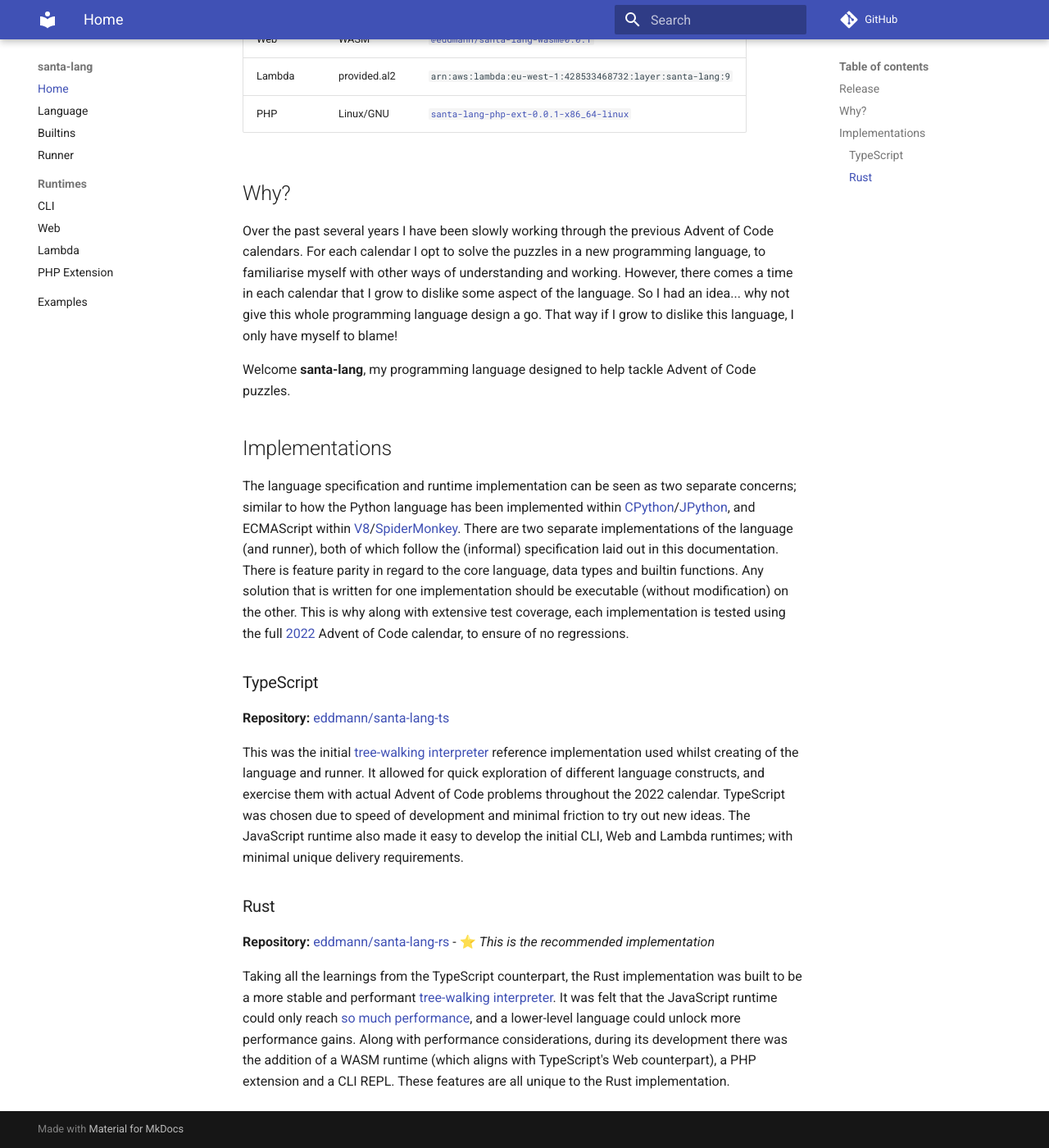
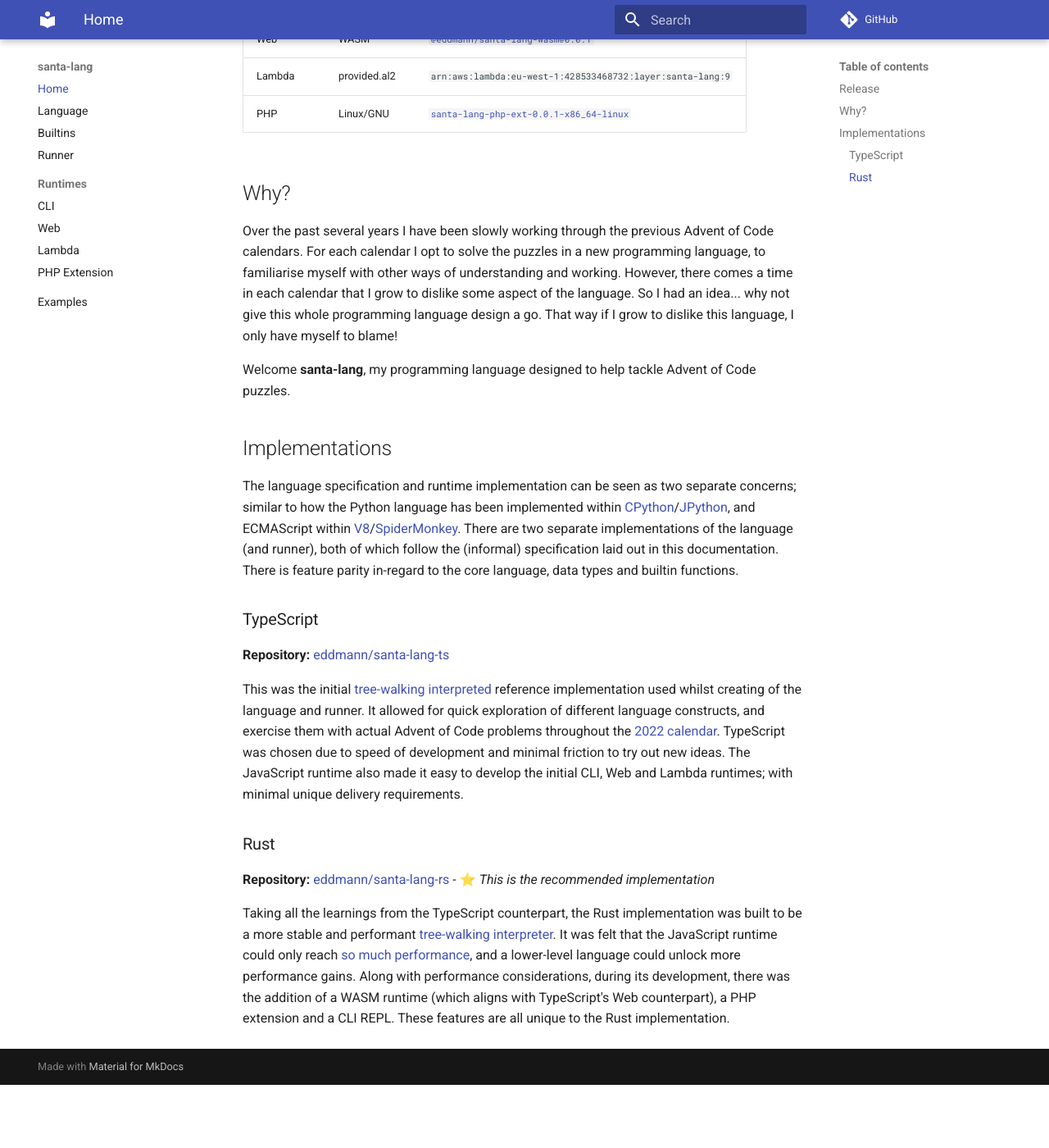
Before and after one commit to eddmann/santa-lang, an MkDocs documentation site: the page built from docs/index.md, in a window 1280 px wide and 1400 px high, scrolled down 949 px. Shown: the whole window at 82% size. Built offline with MkDocs 1.6.1 and Material for MkDocs 9.7.7, drawn with Linux system fonts in a browser that asks for light colours; comment, search, counter and statistics services are not loaded; after the commit the page ends 2272 px from its top, so only the background shows below that.

Commit message:
Tweak introduction page

```diff
--- a/docs/index.md
+++ b/docs/index.md
@@ -32,16 +32,14 @@ Welcome **santa-lang**, my programming language designed to help tackle Advent o
 
 The language specification and runtime implementation can be seen as two separate concerns; similar to how the Python language has been implemented within [CPython](https://github.com/python/cpython)/[JPython](https://www.jython.org/), and ECMAScript within [V8](https://v8.dev/)/[SpiderMonkey](https://spidermonkey.dev/).
 There are two separate implementations of the language (and runner), both of which follow the (informal) specification laid out in this documentation.
-There is feature parity in regard to the core language, data types and builtin functions.
-Any solution that is written for one implementation should be executable (without modification) on the other.
-This is why along with extensive test coverage, each implementation is tested using the full [2022](https://github.com/eddmann/advent-of-code/tree/master/2022/santa-lang) Advent of Code calendar, to ensure of no regressions.
+There is feature parity in-regard to the core language, data types and builtin functions.
 
 ### TypeScript
 
 **Repository:** [eddmann/santa-lang-ts](https://github.com/eddmann/santa-lang-ts)
 
-This was the initial [tree-walking interpreter](<https://en.wikipedia.org/wiki/Interpreter_(computing)>) reference implementation used whilst creating of the language and runner.
-It allowed for quick exploration of different language constructs, and exercise them with actual Advent of Code problems throughout the 2022 calendar.
+This was the initial [tree-walking interpreted](<https://en.wikipedia.org/wiki/Interpreter_(computing)>) reference implementation used whilst creating of the language and runner.
+It allowed for quick exploration of different language constructs, and exercise them with actual Advent of Code problems throughout the [2022 calendar](https://github.com/eddmann/advent-of-code/tree/master/2022/santa-lang).
 TypeScript was chosen due to speed of development and minimal friction to try out new ideas.
 The JavaScript runtime also made it easy to develop the initial CLI, Web and Lambda runtimes; with minimal unique delivery requirements.
 
@@ -51,5 +49,5 @@ The JavaScript runtime also made it easy to develop the initial CLI, Web and Lam
 
 Taking all the learnings from the TypeScript counterpart, the Rust implementation was built to be a more stable and performant [tree-walking interpreter](<https://en.wikipedia.org/wiki/Interpreter_(computing)>).
 It was felt that the JavaScript runtime could only reach [so much performance](https://eddmann.com/posts/solving-the-advent-of-code-2022-calendar-using-my-own-programming-language-santa-lang/#so-whats-next), and a lower-level language could unlock more performance gains.
-Along with performance considerations, during its development there was the addition of a WASM runtime (which aligns with TypeScript's Web counterpart), a PHP extension and a CLI REPL.
+Along with performance considerations, during its development, there was the addition of a WASM runtime (which aligns with TypeScript's Web counterpart), a PHP extension and a CLI REPL.
 These features are all unique to the Rust implementation.
```
